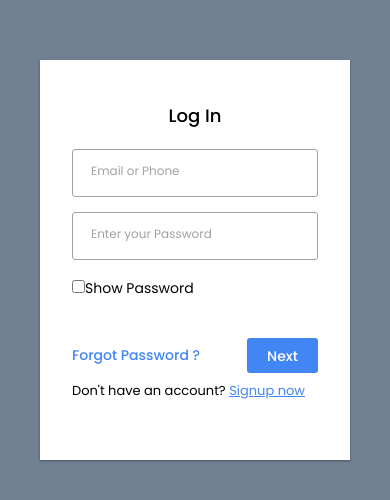
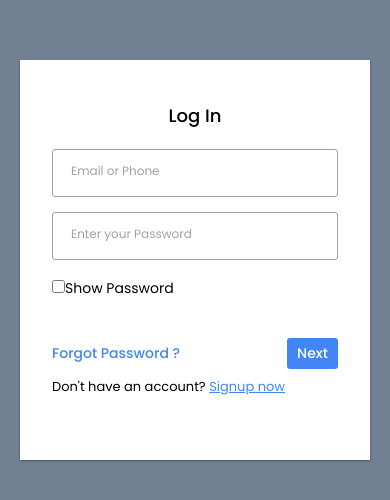
Before and after one commit to GayathriIyappan/todolist, a plain HTML site: page index.html in a window 390 px wide. Shown: the part 162-662 px from the top of the page. Drawn offline with Linux system fonts and the light colour scheme.

Commit message:
updated and modified

```diff
--- a/style.css
+++ b/style.css
@@ -165,7 +165,7 @@ background-position: center;
 
   .box {
       flex-direction: column;
-      max-width: 310px;
+      max-width: 350px;
   }
 
   .form {
@@ -195,10 +195,10 @@ background-position: center;
   }
 
   .form-button {
-      font-size: 16px;
-      padding: 5px 10px;
+      font-size: 12px;
+      padding: 5px;
   }
   .form-button a{
-    padding: 10px;
+    padding: 5px;
   }
 }
```
